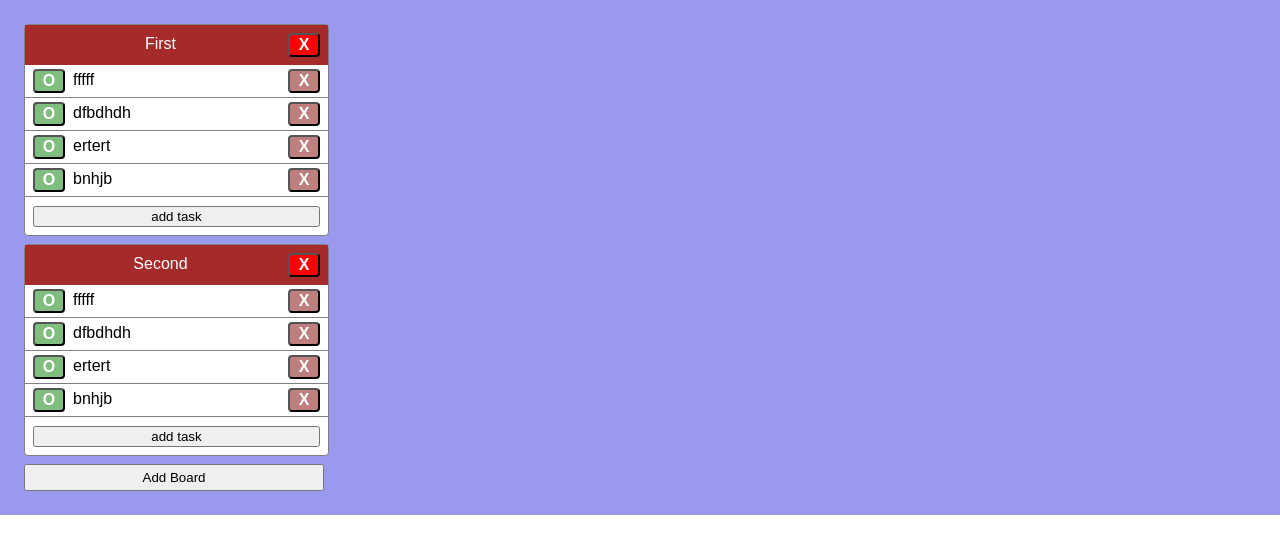
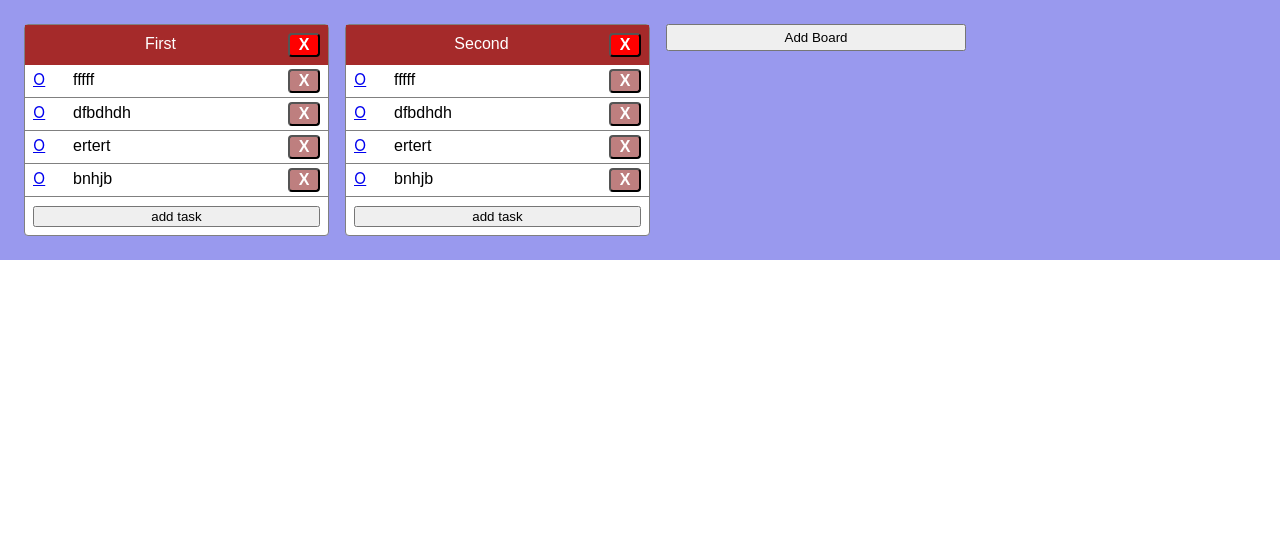
Before and after one commit to agentfan/react-exam, a React (Create React App) app: page / in a window 1280 px wide. Shown: the top 554 px of the page. Built offline with nearby package versions, Linux system fonts and the light colour scheme.

Commit message:
made some finish

```diff
--- a/src/App.js
+++ b/src/App.js
@@ -3,6 +3,7 @@ import Board from './components/board';
 import AddBoard from './components/addboard';
 import { StylesProvider, makeStyles } from '@material-ui/core';
 import { BrowserRouter as Router, Switch, Route, Link } from "react-router-dom";
+import TaskInfo from './components/taskinfo';
 
 const useStyles = makeStyles({
   root: {
@@ -71,17 +72,22 @@ function App() {
     setBoards: setBoards
   };
 
+  console.error(boards);
+
   return (
     <Router>
-      <div className={classes.root}>
-        <switch>
-          <Route path="/:board/:task">
-          </Route>
-          <Route path="/">
+      <div>
+      <Switch>
+        <Route path="/:board/:task">
+          <TaskInfo state={state} />
+        </Route>
+        <Route path="/">
+          <div className={classes.root}>
             {boards && boards.map(board => <Board key={board.id} board={board} state={state} />)}
             <AddBoard state={state} />
-          </Route>
-        </switch>
+          </div>
+        </Route>
+      </Switch>
       </div>
     </Router>
   );
--- a/src/components/task.js
+++ b/src/components/task.js
@@ -2,6 +2,7 @@ import React from 'react';
 import { makeStyles } from '@material-ui/core';
 import onTextChanged from '../utils/onTextChanged';
 import onDelTask from '../utils/onDelTask';
+import { BrowserRouter as Router, Switch, Route, Link } from "react-router-dom";
 
 const useStyles = makeStyles({
     task: {
@@ -61,7 +62,7 @@ const Task = ({ board, task, state }) => {
     return (
         <div className={classes.task}>
             <div className='button see'>
-                <button onClick={handleDelTask}>O</button>
+                <Link to={`${board}/${task.id}`}>O</Link>
             </div>
             <div className="text">
                 <input type="text" onChange={handleChange} onBlur={handleBlur} value={text} />
--- /dev/null
+++ b/src/components/taskinfo.js
@@ -0,0 +1,41 @@
+import React from 'react';
+import { makeStyles } from '@material-ui/core';
+import { BrowserRouter as Router, Switch, Route, Link, withRouter } from "react-router-dom";
+
+const useStyles = makeStyles({
+    task: {
+        height: '100vh',
+        width: '100%',
+        margin: '0',
+        padding: '0',
+        textAlign: 'center',
+        backgroundColor: 'rgba(0,125,0,0.5)',
+        textSize: '2rem',
+        '& div.text': {
+            width: '300px',
+            height: '200px',
+            margin: '5rem auto'
+        }
+    }
+});
+
+const TaskInfo = (props) => {
+    console.log(props.match);
+    const classes = useStyles();
+
+    const bId = props.match.params.board;
+    const tId = props.match.params.task;
+    const board = props.state.boards.find(item => item.id === bId);
+    const task = board.tasks.find(item => item.id === tId);
+
+    return (
+        <div className={classes.task}>
+            <div className="text">
+                <div>{`Board: ${board.title} ==> task: ${task.text}`}</div>
+                <Link to="/">Return</Link>
+            </div>
+        </div>
+    );
+}
+
+export default withRouter(TaskInfo);
```
